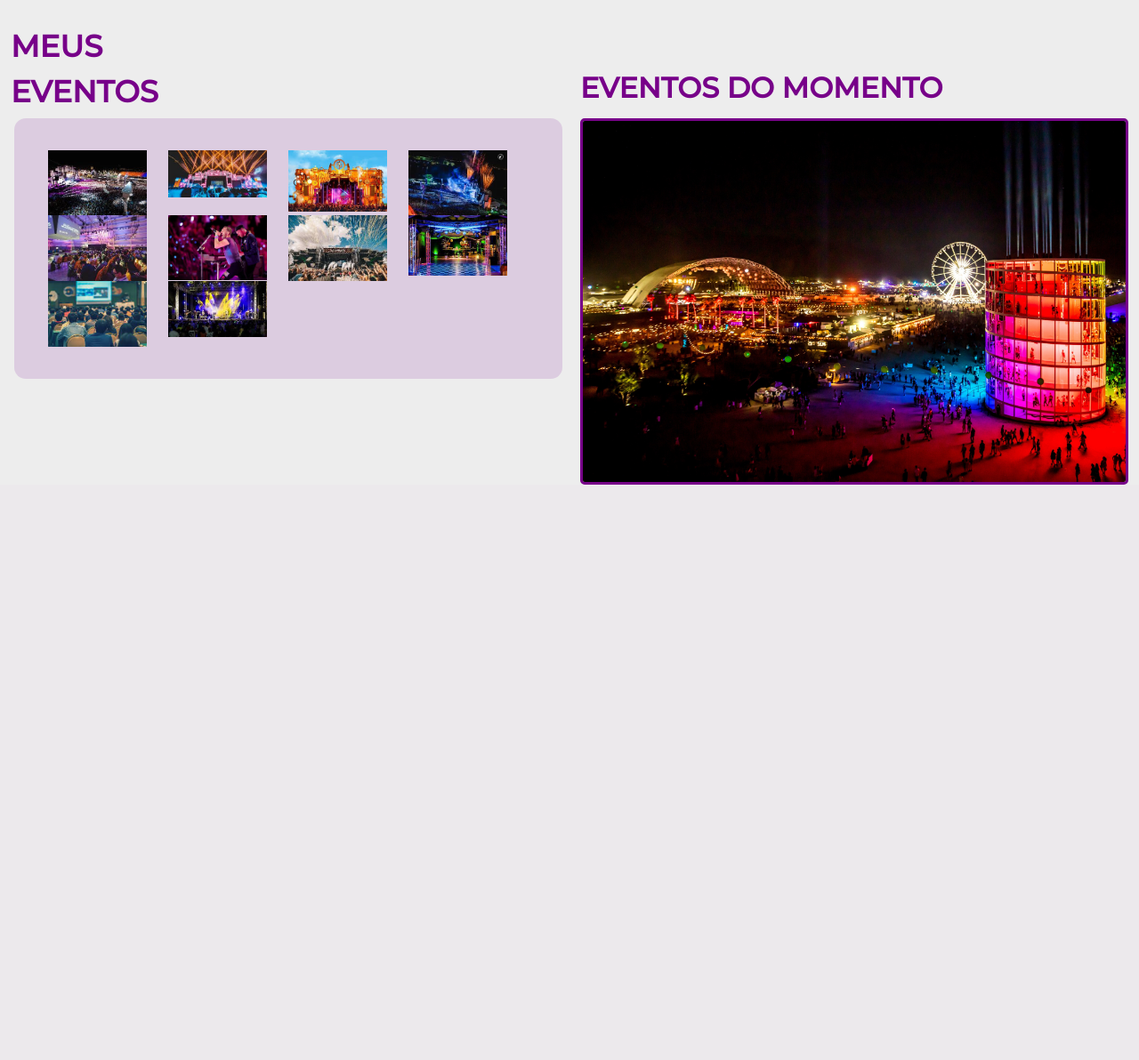
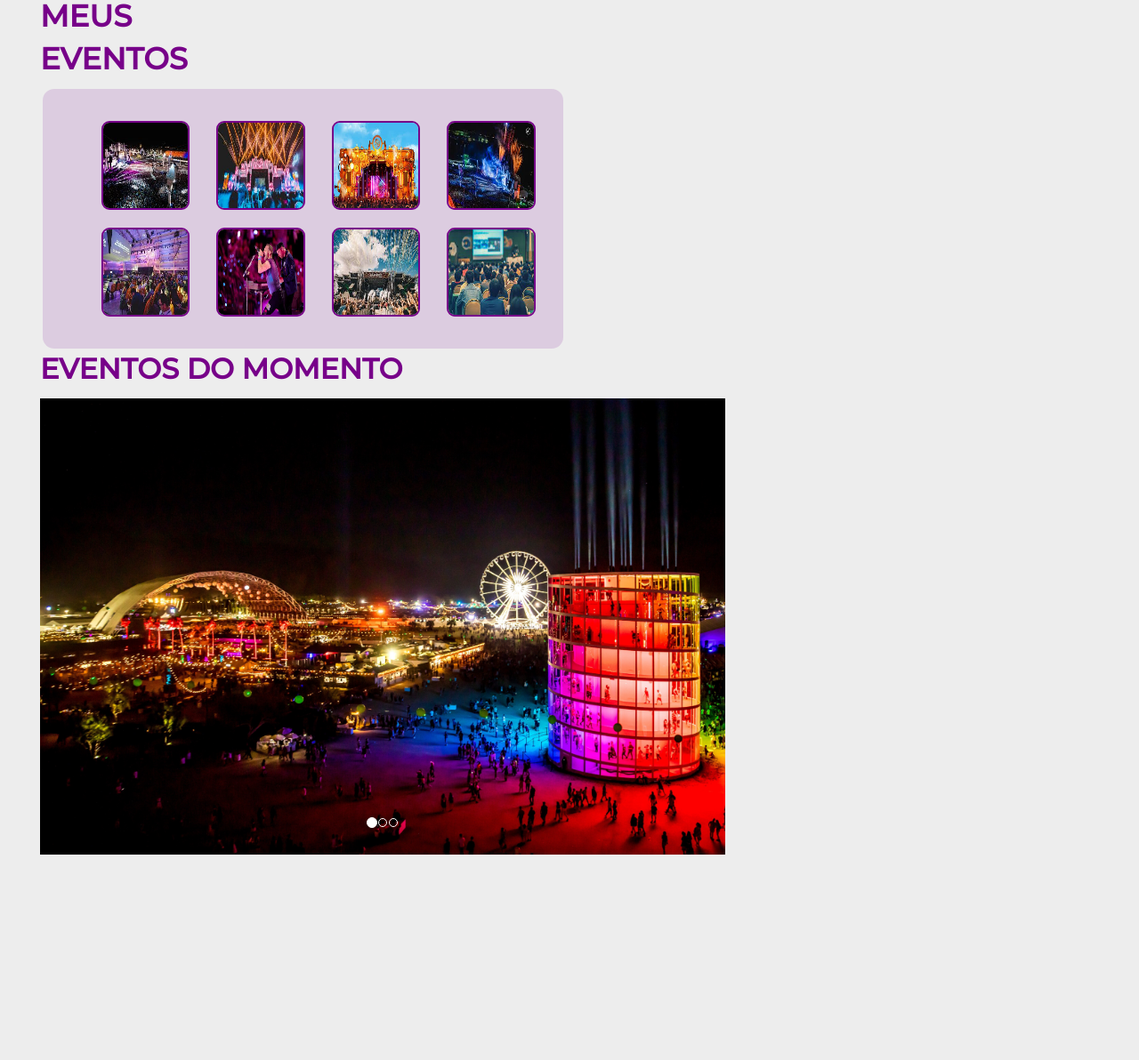
Before and after one commit to solfie/eventando_web_clone, a PHP site: page /menu.html in a window 1280 px wide. Shown: the part 362-1554 px from the top of the page at 89% size. Before the commit the page ends 907 px from the top, so only its background shows below. Run offline with PHP 8.4, Linux system fonts and the light colour scheme; some web fonts are replaced.

Commit message:
Configurando Bootstrap

```diff
--- a/css/css_menu.css
+++ b/css/css_menu.css
@@ -240,20 +240,41 @@ Quando a classe "show" é adicionada ao dropdown, ele se torna visível na pági
     height: 100%;
 }
 
+#MyEventos>label {
+    font-size: 34px;
+}
+
 /* Definindo a estilização do elemento com ID "barraMyE"*/
 #barraMyE {
     margin-top: 4px;
     background-color: #dccce0;
     border-radius: 13px;
-    width: 100%;
     display: flex;
     flex-wrap: wrap; /* Adicionado */
+    justify-content: center;
     padding: 36px 26px;
-    margin-left: 4px;
 }
 
-#barraMyE img{
-    width: 100%;
+.teste{
+    margin-left: 20px;
+}
+.teste > div{
+    min-width: 100px;
+}
+
+.evento1 {
+    width: 150px;
+    height: 100px;
+    border-radius: 9px;
+    /* margin-left: 35px; */
+    border: solid 2px;
+    border-color: #770089;
+    cursor: pointer;
+}
+
+.evento1:hover {
+    border: 6px solid #770089;
+    transition-duration: all 0.4s;
 }
 
 /* Definindo a estilização do elemento com ID "evento2"*/
@@ -263,7 +284,7 @@ Quando a classe "show" é adicionada ao dropdown, ele se torna visível na pági
 }
 
 .image-container {
-    width: 100%;
+    width: 100px;
     /* Largura desejada */
     height: 150px;
     margin-bottom: 25px;
@@ -410,52 +431,26 @@ Quando a classe "show" é adicionada ao dropdown, ele se torna visível na pági
     margin: auto;
 }
 
-/* Definindo a estilização do elemento com ID "momento"*/
-.momento {
-    margin-top: 10px;
-    width: 100%;
-    display: none;
+.tamanhocarrocel{
+    width: 80rem;
+    height: 80rem;
 }
-
 /* Estlizando a cor de fundo do elemento com id "active "*/
 .active {
     background-color: #ededed;
 }
 
-/* animation-name: Essa propriedade define o nome da animação que será aplicada a um elemento.
-No caso desse código, o nome da animação é "fade". */
-.desaparecer {
-    animation-name: fade;
-    /* Defina a duração da animação */
-    animation-duration: 2s;
-    /* Defina como a animação deve ser aplicada ao elemento */
-    animation-fill-mode: forwards;
-}
-
-@keyframes fade {
-    from {
-        opacity: 1;
-    }
-
-    to {
-        opacity: 0;
-    }
-}
-
 /* Definindo a estilização do elemento com ID "evento3"*/
-.evento3 {
-    width: 100%;
+/* .evento3 {
+    width: 90%;
+    height: 90%;
     max-height: 600px;
     cursor: pointer;
     position: relative;
     border: 3px solid;
     border-radius: 5px;
     border-color: #770089;
-}
-
-#MyEventos>label {
-    font-size: 34px;
-}
+} */
 
 /* Definindo a estilização do html scrollbar*/
 html ::-webkit-scrollbar {
--- a/js/js_menu.js
+++ b/js/js_menu.js
@@ -7,23 +7,23 @@ a variável é reiniciada para 1. O elemento atual é mostrado definindo o estil
 é usada para chamar a função verSlides() novamente após um intervalo de tempo de 2 segundos (ou 2000 milissegundos),
 criando assim um slideshow automático. Em resumo, esse código cria um slideshow de elementos com a classe "momento" que é
 atualizado automaticamente a cada 2 segundos. */
-let slidesP = 0;
-verSlides();
+// let slidesP = 0;
+// verSlides();
 
-function verSlides() {
-    let i;
-    const slides = document.getElementsByClassName("momento");
+// function verSlides() {
+//     let i;
+//     const slides = document.getElementsByClassName("momento");
 
-    for (i = 0; i < slides.length; i++) {
-        slides[i].style.display = "none";
-    }
-    slidesP++;
-    if (slidesP > slides.length) {
-        slidesP = 1
-    }
-    slides[slidesP - 1].style.display = "block";
-    setTimeout(verSlides, 2000);
-}
+//     for (i = 0; i < slides.length; i++) {
+//         slides[i].style.display = "none";
+//     }
+//     slidesP++;
+//     if (slidesP > slides.length) {
+//         slidesP = 1
+//     }
+//     slides[slidesP - 1].style.display = "block";
+//     setTimeout(verSlides, 2000);
+// }
 
 /* Esta função é responsável por mostrar ou ocultar um menu dropdown quando um botão é clicado. Ela faz isso adicionando ou removendo
 a classe "show" do elemento com o ID "dropDown". Isso é feito usando a função classList.toggle(), que adiciona a classe "show" se ela
--- a/menu.html
+++ b/menu.html
@@ -10,6 +10,9 @@
 	<script src="https://cdn.jsdelivr.net/npm/bootstrap@5.0.2/dist/js/bootstrap.bundle.min.js" integrity="sha384-MrcW6ZMFYlzcLA8Nl+NtUVF0sA7MsXsP1UyJoMp4YLEuNSfAP+JcXn/tWtIaxVXM" crossorigin="anonymous"></script>
     <script src="https://cdn.jsdelivr.net/npm/@popperjs/core@2.9.2/dist/umd/popper.min.js" integrity="sha384-IQsoLXl5PILFhosVNubq5LC7Qb9DXgDA9i+tQ8Zj3iwWAwPtgFTxbJ8NT4GN1R8p" crossorigin="anonymous"></script>
     <script src="https://cdn.jsdelivr.net/npm/bootstrap@5.0.2/dist/js/bootstrap.min.js" integrity="sha384-cVKIPhGWiC2Al4u+LWgxfKTRIcfu0JTxR+EQDz/bgldoEyl4H0zUF0QKbrJ0EcQF" crossorigin="anonymous"></script>
+    <link rel="stylesheet" href="https://maxcdn.bootstrapcdn.com/bootstrap/3.4.1/css/bootstrap.min.css">
+    <script src="https://ajax.googleapis.com/ajax/libs/jquery/3.6.4/jquery.min.js"></script>
+    <script src="https://maxcdn.bootstrapcdn.com/bootstrap/3.4.1/js/bootstrap.min.js"></script>
     <!-- CSS externo-->
     <link rel="stylesheet" type="text/css" href="css/css_menu.css"/>
     <!-- JS externo-->
@@ -77,71 +80,76 @@
 
 
     <!-- Criamos uma div, onde nela vamos ter uma outra div onde tem as imagens dos evetos criados pelo usuário -->
-    <div class="row mt-5">
-        <div id="MyEventos" class="col-md-6">
+    <div class="container-fluid row ps-5 mt-5">
+        <div class="col-md-6">
+            <div id="MyEventos">
                 <label> MEUS <br> EVENTOS </label>
                 <br>
-            <div id="barraMyE" class="row">
-                <div class="row">
-                    <div class="col-md-3">
-                        <img src="img/evento14.jfif" alt="Imagem 1">
+                <div id="barraMyE" class="row ms-1">
+                    <div class="row teste">
+                        <div class="col-md-3 mb-3">
+                            <img src="img/evento14.jfif" alt="Imagem 14" class="img-fluid evento1">
                         </div>
-                    <div class="col-md-3">
-                        <img src="img/evento15.jfif" alt="Imagem 1">
+                        <div class="col-md-3 mb-3">
+                            <img src="img/evento15.jfif" alt="Imagem 15" class="img-fluid evento1">
                         </div>
-                    <div class="col-md-3">
-                        <img src="img/evento16.jpeg" alt="Imagem 1">
+                        <div class="col-md-3 mb-3">
+                            <img src="img/evento16.jpeg" alt="Imagem 16" class="img-fluid evento1">
                         </div>
-                    <div class="col-md-3">
-                        <img src="img/evento17.jpeg" alt="Imagem 2">
+                        <div class="col-md-3 mb-3">
+                            <img src="img/evento17.jpeg" alt="Imagem 17" class="img-fluid evento1">
                         </div>
-                    <div class="col-md-3">
-                        <img src="img/evento18.jpeg" alt="Imagem 3">
+
                     </div>
-                    <div class="col-md-3">
-                        <img src="img/evento19.jpeg" alt="Imagem 3">
+                    <div class="row teste">
+                        <div class="col-md-3 mt-3">
+                            <img src="img/evento18.jpeg" alt="Imagem 18" class="img-fluid evento1">
                         </div>
-                    <div class="col-md-3">
-                        <img src="img/evento20.jfif" alt="Imagem 1">
+                        <div class="col-md-3 mt-3">
+                            <img src="img/evento19.jpeg" alt="Imagem 19" class="img-fluid evento1">
                         </div>
-                    <div class="col-md-3">
-                        <img src="img/evento21.jpeg" alt="Imagem 3">
+                        <div class="col-md-3 mt-3">
+                            <img src="img/evento20.jfif" alt="Imagem 20" class="img-fluid evento1">
                         </div>
-                    <div class="col-md-3">
-                        <img src="img/evento22.jpeg" alt="Imagem 1">
+                        <div class="col-md-3 mt-3">
+                            <img src="img/evento22.jpeg" alt="Imagem 22" class="img-fluid evento1">
                         </div>
-                    <div class="col-md-3">
-                        <img src="img/evento23.jpeg" alt="Imagem 1">
+                    </div>
                 </div>
             </div>
         </div>
     </div>
 
+    <div id="EventosM" class="col-md-6" >
+        <!-- Criamos uma div, onde nela vamos ter um slideShow com os principais eventos do momento -->
+        <div class="container tamanhocarrocel">
+            <p>EVENTOS DO MOMENTO </p>
+            <div id="myCarousel" class="carousel slide" data-ride="carousel" >
+                <!-- Indicators -->
+                <ol class="carousel-indicators">
+                    <li data-target="#myCarousel" data-slide-to="0" class="active"></li>
+                    <li data-target="#myCarousel" data-slide-to="1"></li>
+                    <li data-target="#myCarousel" data-slide-to="2"></li>
+                </ol>
 
-        <!-- Criamos uma div, onde nela vamos ter um slideShow com os principais eventos do momento -->
-
-        <div id="EventosM" class="col-md-6">
-            <div class="col-md-12 mt-5">
-                <label> EVENTOS DO MOMENTO </label>
+                <!-- Wrapper for slides -->
+                <div class="carousel-inner">
+                    <div class="item active">
+                        <img src="img/evento24.jpg" alt="evento24" class="img-fluid  mx-auto" style="width: 100%;">
                     </div>
 
-            <div class="col-md-12">
-                <div class="momento">
-                    <img class="evento3" src="img/evento24.jpg" alt="evento24">
+                    <div class="item">
+                        <img src="img/evento25.jpg" alt="evento25" class="img-fluid  mx-auto" style="width: 100%;">
                     </div>
 
-                <div class="momento">
-                    <img class="evento3" src="img/evento25.jpg" alt="evento25">
+                    <div class="item">
+                        <img src="img/evento26.jpg" alt="evento26" class="img-fluid  mx-auto" style="width: 100%;">
                     </div>
-
-                <div class="momento">
-                    <img class="evento3" src="img/evento26.jpg" alt="evento26">
+                </div>
+            </div>
         </div>
     </div>
 
-
-        </div>
-    </div>
 </div>
 </body>
 
```
Lines whose indentation alone changed are shown as unchanged.
